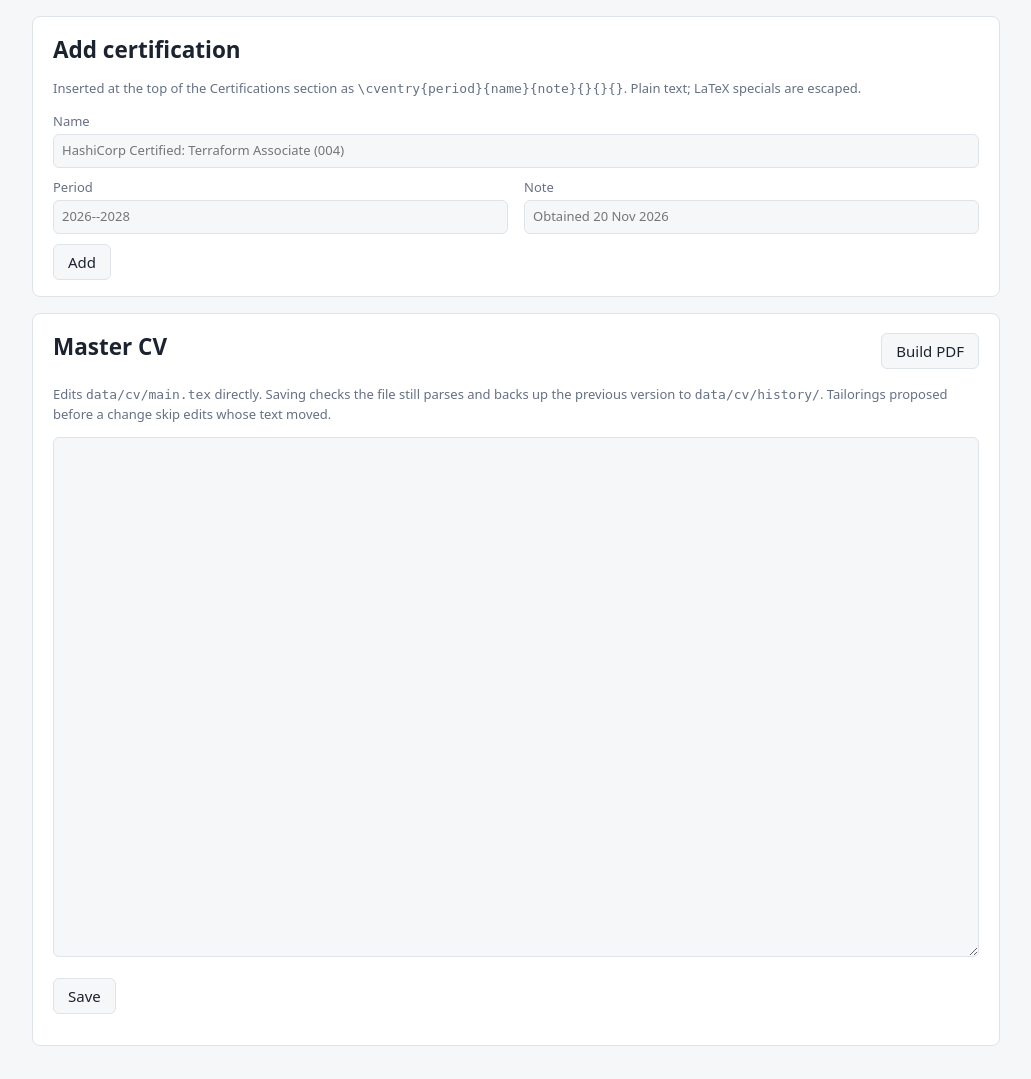
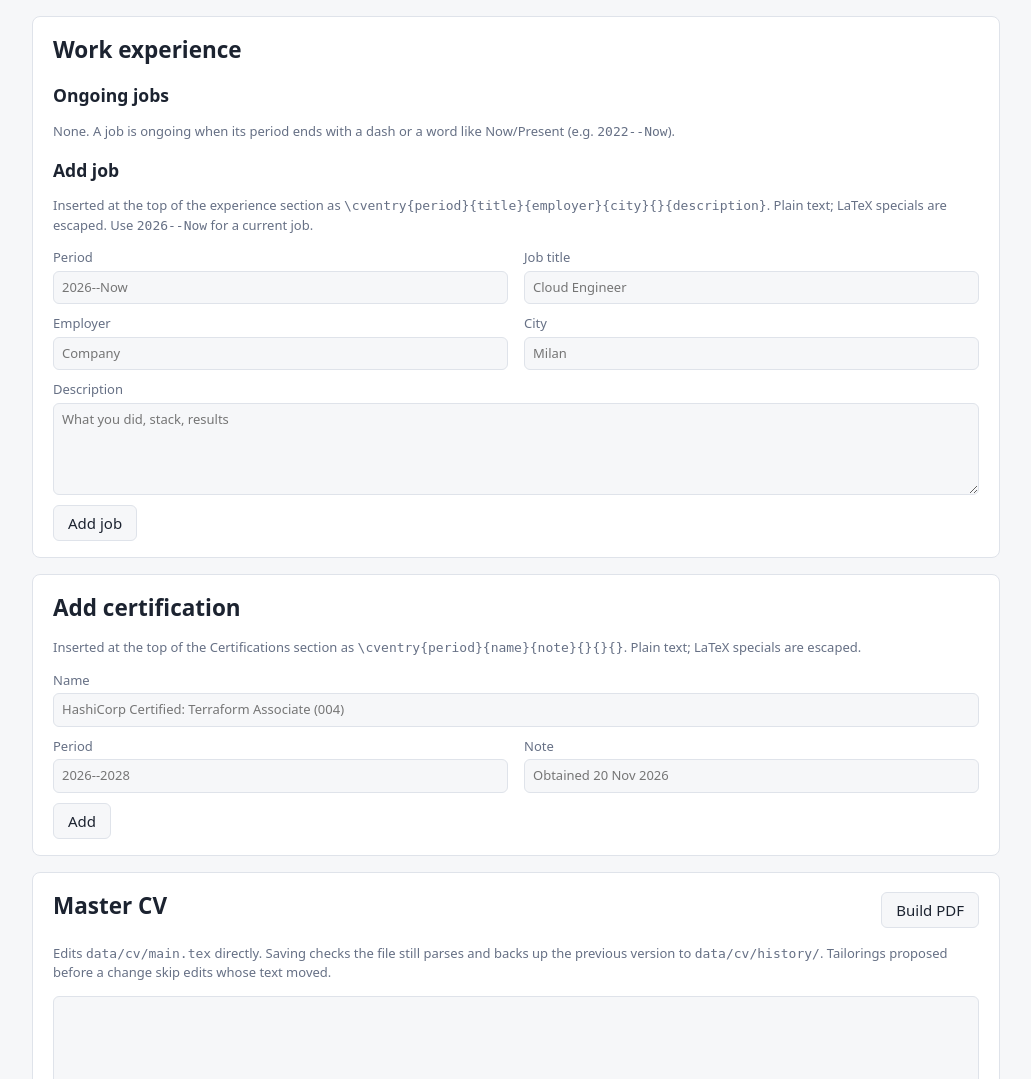
Before and after one commit to nicosac97/CvRefinerTool, a FastAPI app: page /cv in a window 1280 px wide. Shown: the part 56-1135 px from the top of the page, without its empty margins (124-1155 px from the left). Before the commit the page ends 1102 px from the top, so only its background shows below. Run offline with FastAPI, Linux system fonts and the light colour scheme.

Commit message:
Add work experience updates to the CV tab
- List ongoing jobs (period ending in --Now, Present, Current, a bare
  dash, ...) and end one with a date: 2022--Now becomes 2022--2026.
  The edit is skipped if the file changed since the page loaded.
- Add a job at the top of the experience section; the description is
  kept on one line so a blank line can't break the \cventry.
- Share the section-insert logic with "add certification".
- README: document the CV tab forms.

Co-Authored-By: Claude Opus 5.5 <noreply@anthropic.com>

```diff
--- a/cvrefine/app.py
+++ b/cvrefine/app.py
@@ -393,8 +393,8 @@ def tailor(request: Request, session: SessionDep, error: str = ""):
 
 
 def _cv_page(request: Request, source: str = "", error: str = "", message: str = "") -> HTMLResponse:
-    if not source and settings.cv_file.exists():
-        source = settings.cv_file.read_text(encoding="utf-8")
+    saved = settings.cv_file.read_text(encoding="utf-8") if settings.cv_file.exists() else ""
+    source = source or saved
     pdf = settings.cv_dir / "build" / settings.cv_file.with_suffix(".pdf").name
     return templates.TemplateResponse(
         request,
@@ -405,10 +405,19 @@ def _cv_page(request: Request, source: str = "", error: str = "", message: str =
             "cv_name": settings.cv_file_name,
             "backups": [path.name for path in editor.backups()[:10]],
             "has_pdf": pdf.exists(),
+            "ongoing": _ongoing_jobs(saved),  # offsets must match the file on disk, not an unsaved draft
+            "this_year": datetime.now().year,
             "error": error,
             "message": message,
         },
     )
+
+
+def _ongoing_jobs(source: str) -> list[dict]:
+    try:
+        return editor.ongoing_jobs(source)
+    except ParseError:
+        return []
 
 
 @app.get("/cv", response_class=HTMLResponse)
@@ -440,6 +449,40 @@ def cv_add_certification(
         return _cv_page(request, error=f"Certification not added: {error}")
     suffix = f" Backup: {backup.name}." if backup else ""
     return _redirect("/cv?message=" + quote(f"Added certification '{name.strip()}'.{suffix}"))
+
+
+@app.post("/cv/job/end", response_class=HTMLResponse)
+def cv_end_job(
+    request: Request,
+    offset: Annotated[int, Form()],
+    period: Annotated[str, Form()],
+    end: Annotated[str, Form()] = "",
+):
+    try:
+        source = settings.cv_file.read_text(encoding="utf-8")
+        backup = editor.save_master(editor.end_job(source, offset, period, end))
+    except (OSError, ParseError) as error:
+        return _cv_page(request, error=f"Job not ended: {error}")
+    suffix = f" Backup: {backup.name}." if backup else ""
+    return _redirect("/cv?message=" + quote(f"Job ended ({end.strip()}).{suffix}"))
+
+
+@app.post("/cv/job", response_class=HTMLResponse)
+def cv_add_job(
+    request: Request,
+    period: Annotated[str, Form()] = "",
+    title: Annotated[str, Form()] = "",
+    employer: Annotated[str, Form()] = "",
+    city: Annotated[str, Form()] = "",
+    description: Annotated[str, Form()] = "",
+):
+    try:
+        source = settings.cv_file.read_text(encoding="utf-8")
+        backup = editor.save_master(editor.add_job(source, period, title, employer, city, description))
+    except (OSError, ParseError) as error:
+        return _cv_page(request, error=f"Job not added: {error}")
+    suffix = f" Backup: {backup.name}." if backup else ""
+    return _redirect("/cv?message=" + quote(f"Added job '{title.strip()}'.{suffix}"))
 
 
 @app.post("/cv/pdf", response_class=HTMLResponse)
--- a/cvrefine/cv/editor.py
+++ b/cvrefine/cv/editor.py
@@ -44,27 +44,99 @@ def escape(text: str) -> str:
     return re.sub(r"(?<!\\)[&%_#$]", lambda match: _LATEX_SPECIALS[match.group(0)], text.strip())
 
 
-def add_certification(source: str, name: str, period: str = "", note: str = "") -> str:
-    """Insert a \\cventry as the first item of the Certifications section."""
-    if not name.strip():
-        raise ParseError("Certification name is required")
-    fields = [escape(period), escape(name), escape(note)]
+def _cventry(fields: list[str]) -> str:
+    fields = [escape(field) for field in fields]
     for field in fields:
         error = validate_latex(field)
         if error:
             raise ParseError(error)
+    return "\\cventry{%s}{%s}{%s}{%s}{%s}{%s}\n" % tuple(fields)
+
+
+def _insert_in_section(source: str, words: tuple[str, ...], entry: str, label: str) -> str:
+    """Insert entry right after the \\section line of the first section whose name contains one of words."""
     masked = _mask_comments(source)
     for match in _SECTION_RE.finditer(masked):
         spans = _read_arguments(masked, match.end(), 1)
         if spans is None:
             continue
         start, end = spans[0]
-        if "certif" not in _slug(source[start:end]):
+        if not any(word in _slug(source[start:end]) for word in words):
             continue
         line_end = source.find("\n", end)
-        insert_at = len(source) if line_end == -1 else line_end + 1
-        entry = "\\cventry{%s}{%s}{%s}{}{}{}\n" % tuple(fields)
         if line_end == -1:
-            entry = "\n" + entry
-        return source[:insert_at] + entry + source[insert_at:]
-    raise ParseError("No section with 'Certifications' in its name. Add one in the editor first.")
+            return source + "\n" + entry
+        return source[: line_end + 1] + entry + source[line_end + 1 :]
+    raise ParseError(f"No section with '{label}' in its name. Add one in the editor first.")
+
+
+def add_certification(source: str, name: str, period: str = "", note: str = "") -> str:
+    """Insert a \\cventry as the first item of the Certifications section."""
+    if not name.strip():
+        raise ParseError("Certification name is required")
+    entry = _cventry([period, name, note, "", "", ""])
+    return _insert_in_section(source, ("certif",), entry, "Certifications")
+
+
+# --- Work experience -----------------------------------------------------------
+
+EXPERIENCE_WORDS = ("experience", "work", "employment")
+# A period is ongoing when it ends with a dash, optionally followed by a word like "Now".
+_ONGOING_RE = re.compile(r"(?:--|–|—|-)\s*(?:now|present|current|today|ongoing|oggi|in corso|heute|actualidad)?\s*$", re.IGNORECASE)
+
+
+def _entries(source: str):
+    """Yield (section name, argument spans) for every \\cventry, skipping comments."""
+    masked = _mask_comments(source)
+    section = ""
+    for match in re.finditer(r"\\(section|cventry)(?![A-Za-z])", masked):
+        count = 1 if match.group(1) == "section" else 6
+        spans = _read_arguments(masked, match.end(), count)
+        if spans is None:
+            continue
+        if match.group(1) == "section":
+            section = source[spans[0][0] : spans[0][1]].strip()
+        else:
+            yield section, spans
+
+
+def ongoing_jobs(source: str) -> list[dict]:
+    """Work entries whose period has no end date yet (e.g. '2022--Now')."""
+    jobs = []
+    for section, spans in _entries(source):
+        if not any(word in _slug(section) for word in EXPERIENCE_WORDS):
+            continue
+        period = source[spans[0][0] : spans[0][1]]
+        if not _ONGOING_RE.search(period):
+            continue
+        title, employer = (source[start:end].strip() for start, end in spans[1:3])
+        jobs.append({"offset": spans[0][0], "period": period, "label": " - ".join(part for part in (title, employer) if part)})
+    return jobs
+
+
+def end_job(source: str, offset: int, period: str, end: str) -> str:
+    """Replace the ongoing marker of the job at offset, e.g. '2022--Now' + '2026' -> '2022--2026'.
+
+    offset and period come from ongoing_jobs; a mismatch means the file changed since and nothing is edited.
+    """
+    end = escape(end)
+    if not end:
+        raise ParseError("End date is required")
+    error = validate_latex(end)
+    if error:
+        raise ParseError(error)
+    job = next((job for job in ongoing_jobs(source) if job["offset"] == offset and job["period"] == period), None)
+    if job is None:
+        raise ParseError("That job is no longer ongoing in the CV (file changed?). Reload the page.")
+    marker = _ONGOING_RE.search(period)
+    new_period = period[: marker.start()].rstrip() + "--" + end
+    return source[:offset] + new_period + source[offset + len(period) :]
+
+
+def add_job(source: str, period: str, title: str, employer: str, city: str = "", description: str = "") -> str:
+    """Insert a \\cventry as the first item of the work experience section."""
+    if not title.strip() or not period.strip():
+        raise ParseError("Period and job title are required")
+    # Blank lines inside a \cventry argument break LaTeX ("Runaway argument"), so keep it one line.
+    entry = _cventry([period, title, employer, city, "", " ".join(description.split())])
+    return _insert_in_section(source, EXPERIENCE_WORDS, entry, "Experience")
--- a/cvrefine/templates/cv.html
+++ b/cvrefine/templates/cv.html
@@ -2,6 +2,32 @@
 {% block content %}
 {% if error %}<p class="error" style="white-space: pre-wrap">{{ error }}</p>{% endif %}
 {% if message %}<p class="ok">{{ message }}</p>{% endif %}
+
+<section>
+  <h2>Work experience</h2>
+  <h3>Ongoing jobs</h3>
+  {% for job in ongoing %}
+  <form method="post" action="/cv/job/end" class="row card">
+    <input type="hidden" name="offset" value="{{ job.offset }}">
+    <input type="hidden" name="period" value="{{ job.period }}">
+    <span>{{ job.label }} <span class="badge">{{ job.period }}</span></span>
+    <label class="inline push">End<input name="end" value="{{ this_year }}" required style="width: 9em"></label>
+    <button>End job</button>
+  </form>
+  {% else %}
+  <p class="hint">None. A job is ongoing when its period ends with a dash or a word like Now/Present (e.g. <code>2022--Now</code>).</p>
+  {% endfor %}
+  <h3>Add job</h3>
+  <p class="hint">Inserted at the top of the experience section as <code>\cventry{period}{title}{employer}{city}{}{description}</code>. Plain text; LaTeX specials are escaped. Use <code>2026--Now</code> for a current job.</p>
+  <form method="post" action="/cv/job" class="grid">
+    <label>Period<input name="period" required placeholder="{{ this_year }}--Now"></label>
+    <label>Job title<input name="title" required placeholder="Cloud Engineer"></label>
+    <label>Employer<input name="employer" placeholder="Company"></label>
+    <label>City<input name="city" placeholder="Milan"></label>
+    <label class="wide">Description<textarea name="description" rows="4" placeholder="What you did, stack, results"></textarea></label>
+    <button>Add job</button>
+  </form>
+</section>
 
 <section>
   <h2>Add certification</h2>
```
Also changed, not shown: tests/test_app.py (+42 -0 lines), README.md.
